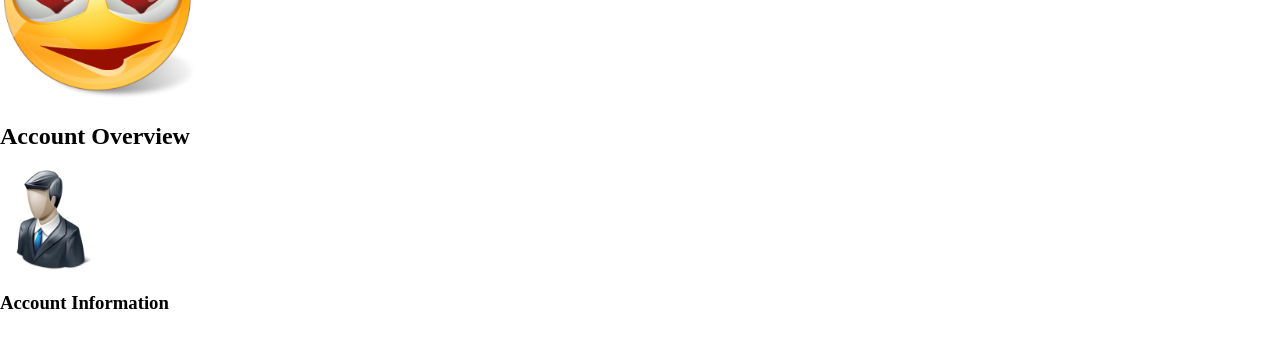
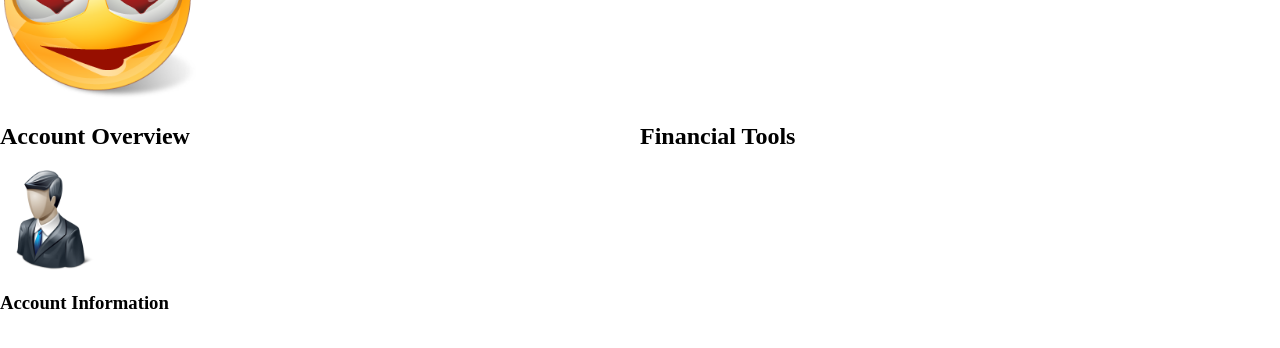
Before and after one commit to SeRn-N/itf-it68070203, a plain HTML site: page index.html in a window 1280 px wide. Shown: the part 168-516 px from the top of the page. Drawn offline with Linux system fonts and the light colour scheme.

Commit message:
Add files via upload

```diff
--- a/index.html
+++ b/index.html
@@ -34,6 +34,8 @@
             </div>
         </div>
         <div>
+            <h2>Financial Tools</h2>
+
         </div>
     </div>
     <script src="script.js"></script>
```
